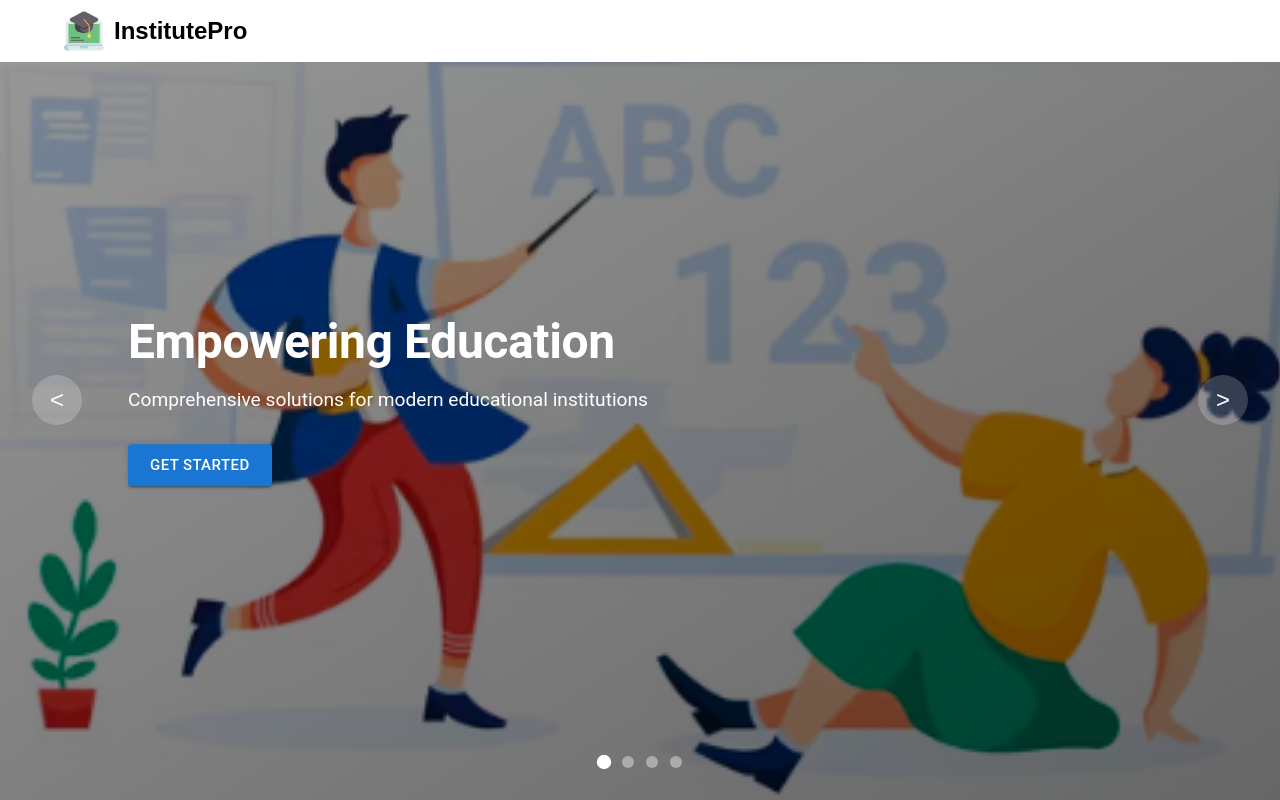
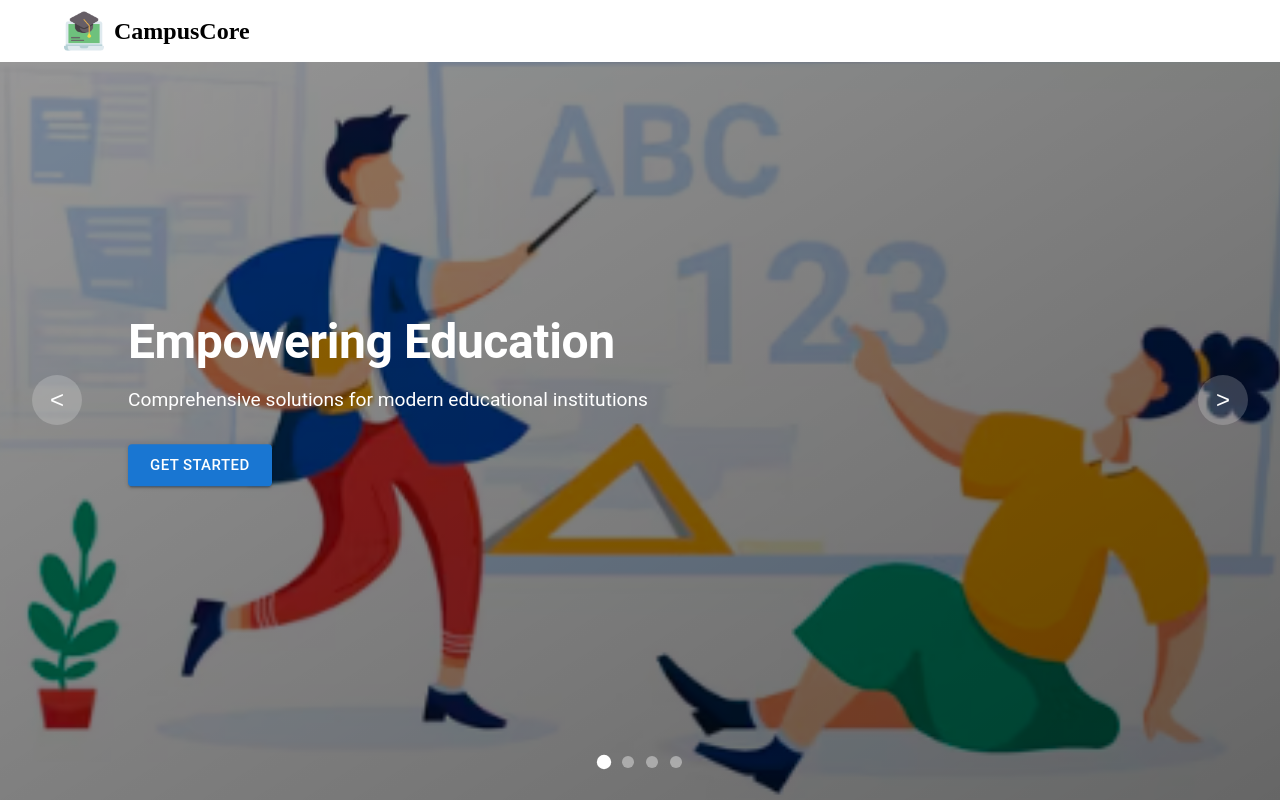
Before and after one commit to Developer-Subrata/MAJOR-PROJECT-INSTITUTE_MANG, a React (Create React App) app in the folder frontend/: page / in a window 1280 px wide. Shown: the top 800 px of the page. Built offline with nearby package versions, Linux system fonts and the light colour scheme; the HTML template or start-up script is replaced by a standard one.

Commit message:
font change

```diff
--- a/frontend/src/pages/Homepage.js
+++ b/frontend/src/pages/Homepage.js
@@ -174,10 +174,11 @@ const Homepage = () => {
               style={{
                 color: 'black',
                 fontSize: '1.5rem',
-                fontWeight: '700'
+                fontWeight: '700',
+                fontFamily: 'cursive'
               }}
             >
-              InstitutePro
+              CampusCore
             </span>
           </a>
         </div>
```
